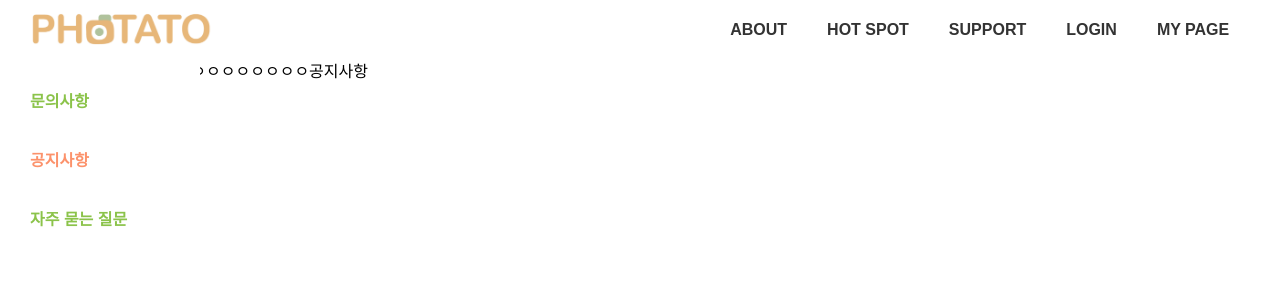
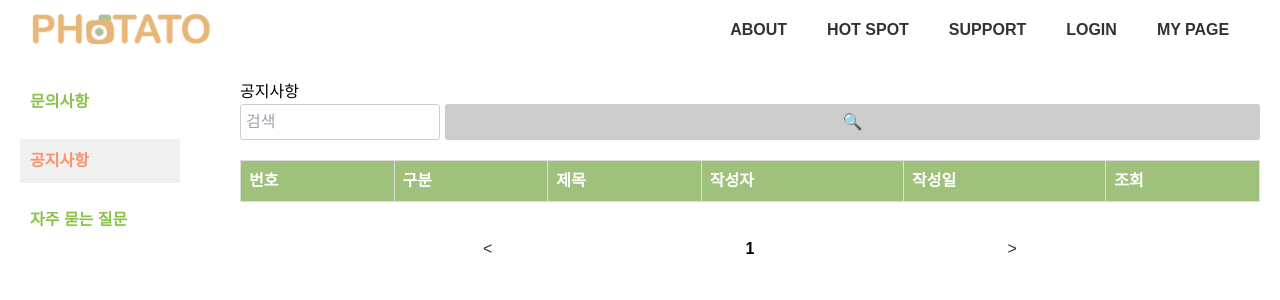
Before and after one commit to Uxic-2/Front-End, a React (Create React App) app: page /supnotice in a window 1280 px wide. Shown: the top 300 px of the page. Built offline with nearby package versions, Linux system fonts and the light colour scheme; the HTML template or start-up script is replaced by a standard one.

Commit message:
support 2,3페이지 레이아웃 구현

```diff
--- a/src/pages/SupNotice.jsx
+++ b/src/pages/SupNotice.jsx
@@ -1,17 +1,43 @@
 import React from 'react';
 import { Link } from 'react-router-dom';
 import '../styles/sidebar.css';
+import '../styles/support/supportNotice.css';
 
 const SupNotice = () => {
   return (
-    <div>
+    <div className="container">
       <aside className="sidebar">
-      <Link to="/support" className="sidebar-item side1 ">문의사항</Link>
-        <Link to="/SupNotice" className="sidebar-item side2 active">공지사항</Link>
-        <Link to="/SupQuestion" className="sidebar-item side3">자주 묻는 질문</Link>
+        <Link to="/support" className="sidebar-item side1">문의사항</Link>
+        <Link to="/supnotice" className="sidebar-item side2 active">공지사항</Link>
+        <Link to="/supquestion" className="sidebar-item side3 ">자주 묻는 질문</Link>
       </aside>
-      <h1>ㅇㅇㅇㅇㅇㅇㅇㅇㅇㅇㅇㅇㅇㅇㅇㅇㅇㅇㅇㅇㅇ공지사항</h1>
-      {/* Add your notice content here */}
+      <div className="content">
+        <h1>공지사항</h1>
+        <div className="search-bar">
+          <input type="text" placeholder="검색" />
+          <button type="submit">         🔍</button>
+        </div>
+        <table className="faq-table">
+          <thead>
+            <tr>
+              <th>번호</th>
+              <th>구분</th>
+              <th>제목</th>
+              <th>작성자</th>
+              <th>작성일</th>
+              <th>조회</th>
+            </tr>
+          </thead>
+          <tbody>
+            {/* Add your table rows here */}
+          </tbody>
+        </table>
+        <div className="pagination">
+          <button>{"<"}</button>
+          <span className="page-number">1</span>
+          <button>{">"}</button>
+        </div>
+      </div>
     </div>
   );
 };
--- a/src/pages/SupQuestion.jsx
+++ b/src/pages/SupQuestion.jsx
@@ -1,17 +1,43 @@
 import React from 'react';
 import { Link } from 'react-router-dom';
 import '../styles/sidebar.css';
+import '../styles/support/supportQuestion.css';
 
 const SupQuestion = () => {
   return (
-    <div>
+    <div className="container">
       <aside className="sidebar">
-      <Link to="/support" className="sidebar-item side1 ">문의사항</Link>
-        <Link to="/SupNotice" className="sidebar-item side2">공지사항</Link>
-        <Link to="/SupQuestion" className="sidebar-item side3 active">자주 묻는 질문</Link>
+        <Link to="/support" className="sidebar-item side1">문의사항</Link>
+        <Link to="/supnotice" className="sidebar-item side2">공지사항</Link>
+        <Link to="/supquestion" className="sidebar-item side3 active">자주 묻는 질문</Link>
       </aside>
-      <h1>ㅇㅇㅇㅇㅇㅇㅇㅇㅇㅇㅇㅇㅇㅇㅇㅇㅇㅇㅇㅇ자주 묻는 질문</h1>
-      {/* Add your notice content here */}
+      <div className="content">
+        <h1>자주 묻는 질문</h1>
+        <div className="search-bar">
+          <input type="text" placeholder="검색" />
+          <button type="submit">🔍</button>
+        </div>
+        <table className="faq-table">
+          <thead>
+            <tr>
+              <th>번호</th>
+              <th>구분</th>
+              <th>제목</th>
+              <th>작성자</th>
+              <th>작성일</th>
+              <th>조회</th>
+            </tr>
+          </thead>
+          <tbody>
+            {/* Add your table rows here */}
+          </tbody>
+        </table>
+        <div className="pagination">
+          <button>{"<"}</button>
+          <span className="page-number">1</span>
+          <button>{">"}</button>
+        </div>
+      </div>
     </div>
   );
 };
--- a/src/styles/sidebar.css
+++ b/src/styles/sidebar.css
@@ -16,26 +16,15 @@
     color: #000;
 }
 
-.sidebar .side1.active {
+.sidebar .side1.active,
+.sidebar .side2.active,
+.sidebar .side3.active {
+    background-color: #f0f0f0;
     color: #fc926b;
 }
 
-.sidebar .side2 {
-    color: #8bc34a;
-}
-
+.sidebar .side1,
+.sidebar .side2,
 .sidebar .side3 {
     color: #8bc34a;
 }
-
-.sidebar .side1 {
-    color: #8bc34a;
-}
-
-.sidebar .side2.active {
-    color: #fc926b;
-}
-
-.sidebar .side3.active {
-    color: #fc926b;
-}
--- a/src/styles/support/supportNotice.css
+++ b/src/styles/support/supportNotice.css
@@ -0,0 +1,67 @@
+.container {
+    display: flex;
+}
+
+.content {
+    margin-left: 220px;
+    padding: 20px;
+    width: calc(100% - 220px);
+}
+
+.search-bar {
+    display: flex;
+    justify-content: flex-end;
+    margin-bottom: 20px;
+}
+
+.search-bar input {
+    width: 200px;
+    padding: 5px;
+    border: 1px solid #ccc;
+    border-radius: 3px;
+}
+
+.search-bar button {
+    padding: 5px 10px;
+    border: none;
+    background-color: #ccc;
+    border-radius: 3px;
+    cursor: pointer;
+    margin-left: 5px;
+}
+
+.faq-table {
+    width: 100%;
+    border-collapse: collapse;
+}
+
+.faq-table th,
+.faq-table td {
+    border: 1px solid #ddd;
+    padding: 8px;
+    text-align: left;
+}
+
+.faq-table th {
+    background-color: #a0c17b;
+    color: white;
+}
+
+.pagination {
+    display: flex;
+    justify-content: center;
+    align-items: center;
+    margin-top: 20px;
+}
+
+.pagination button {
+    background: none;
+    border: none;
+    cursor: pointer;
+    font-size: 16px;
+}
+
+.pagination .page-number {
+    margin: 0 10px;
+    font-weight: bold;
+}
--- a/src/styles/support/supportQuestion.css
+++ b/src/styles/support/supportQuestion.css
@@ -0,0 +1,67 @@
+.container {
+    display: flex;
+}
+
+.content {
+    margin-left: 220px;
+    padding: 20px;
+    width: calc(100% - 220px);
+}
+
+.search-bar {
+    display: flex;
+    justify-content: flex-end;
+    margin-bottom: 20px;
+}
+
+.search-bar input {
+    width: 200px;
+    padding: 5px;
+    border: 1px solid #ccc;
+    border-radius: 3px;
+}
+
+.search-bar button {
+    padding: 5px 10px;
+    border: none;
+    background-color: #ccc;
+    border-radius: 3px;
+    cursor: pointer;
+    margin-left: 5px;
+}
+
+.faq-table {
+    width: 100%;
+    border-collapse: collapse;
+}
+
+.faq-table th,
+.faq-table td {
+    border: 1px solid #ddd;
+    padding: 8px;
+    text-align: left;
+}
+
+.faq-table th {
+    background-color: #a0c17b;
+    color: white;
+}
+
+.pagination {
+    display: flex;
+    justify-content: center;
+    align-items: center;
+    margin-top: 20px;
+}
+
+.pagination button {
+    background: none;
+    border: none;
+    cursor: pointer;
+    font-size: 16px;
+}
+
+.pagination .page-number {
+    margin: 0 10px;
+    font-weight: bold;
+}
```
